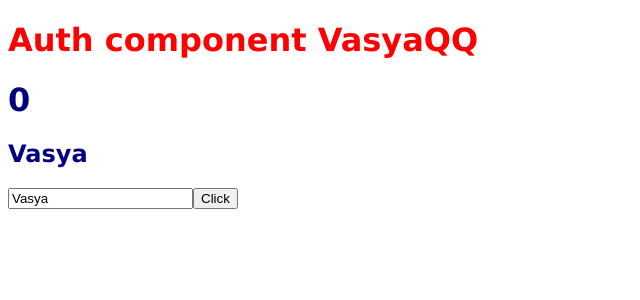
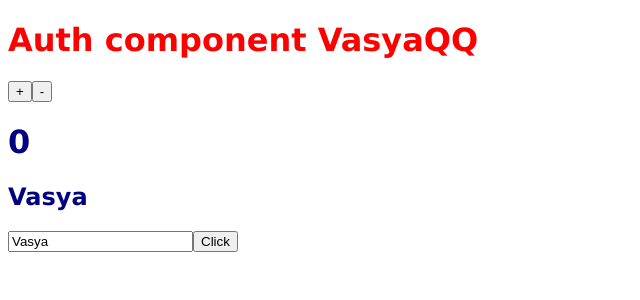
Before and after one commit to darthempire/UserManager, an Angular app: page / in a window 1280 px wide. Shown: the top 300 px of the page, without its empty margins (0-640 px from the left). Built offline with nearby package versions, Linux system fonts and the light colour scheme.

Commit message:
event binding

```diff
--- a/src/app/components/app.component.ts
+++ b/src/app/components/app.component.ts
@@ -9,7 +9,7 @@ export class AppComponent {
     name: string = "Vasya";
 	count: number = 0;
 
-	increase(): void {
-		this.count++;
+	onChanged(increased) {
+		increased == true ? this.count++ : this.count--;
 	}
 }
--- a/src/app/components/auth.component.ts
+++ b/src/app/components/auth.component.ts
@@ -1,4 +1,4 @@
-import { Input, Component } from '@angular/core';
+import { Component, Input, Output, EventEmitter } from '@angular/core';
 
 @Component({
     selector: 'auth-comp',
@@ -15,4 +15,9 @@ export class AuthComponent {
 	set userName(theName: string) {
 		this.name = theName + "QQ";
 	}
+
+	@Output() onChanged = new EventEmitter<boolean>();
+	change(increased) {
+		this.onChanged.emit(increased);
+	}
 }
--- a/src/app/templates/app/app.html
+++ b/src/app/templates/app/app.html
@@ -1,4 +1,4 @@
-<auth-comp [userName]="name"></auth-comp>
+<auth-comp [userName]="name" (onChanged)="onChanged($event)"></auth-comp>
 <h1>{{count}}</h1>
 <h2>{{name}}</h2>
 <input type="text" [(ngModel)]="name">
--- a/src/app/templates/auth/index.html
+++ b/src/app/templates/auth/index.html
@@ -1 +1,4 @@
 <h1>Auth component {{name}}</h1>
+
+<button (click)="change(true)">+</button>
+<button (click)="change(false)">-</button>
```
